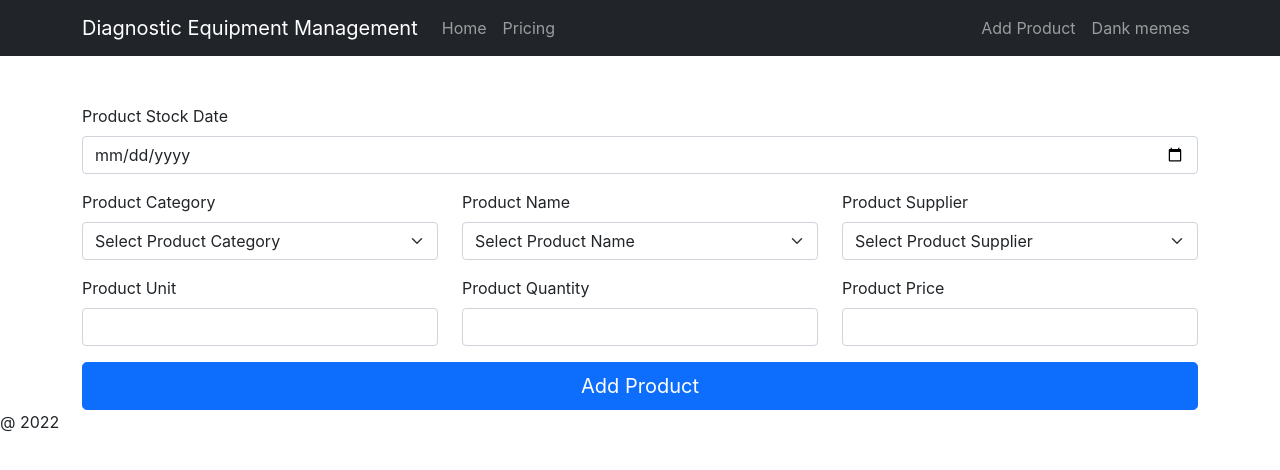
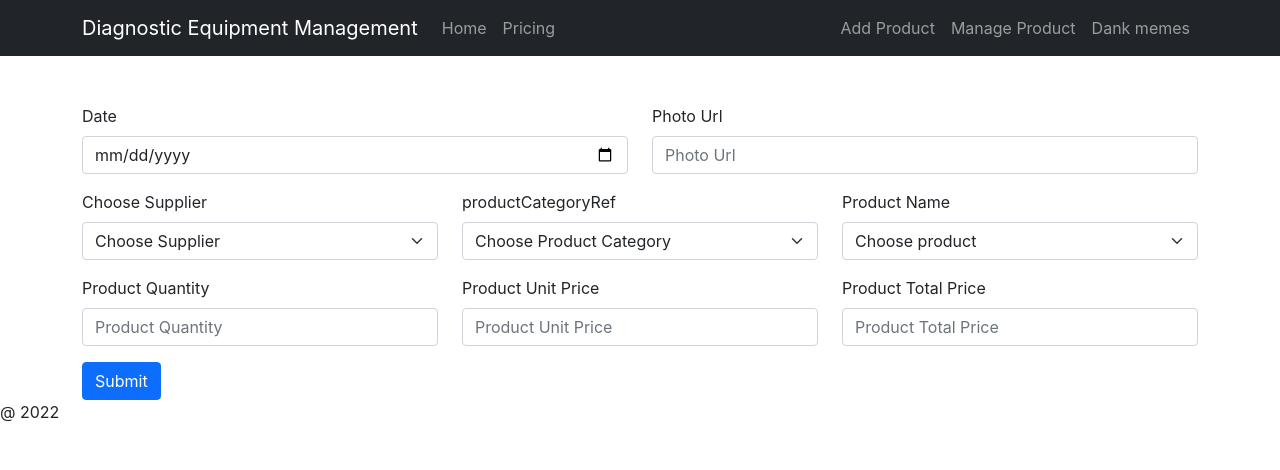
Before and after one commit to ab-siddiq/react-warehouse-management-client, a React (Create React App) app: page /addProduct in a window 1280 px wide. Shown: the top 470 px of the page. Built offline with nearby package versions, Linux system fonts and the light colour scheme.

Commit message:
complete add product to db

```diff
--- a/src/App.js
+++ b/src/App.js
@@ -4,6 +4,7 @@ import Footer from './components/Footer/Footer';
 import { Route, Routes } from 'react-router-dom';
 import AddProduct from './components/Pages/AddProduct/AddProduct';
 import Home from './components/Pages/Home/Home';
+import ManageProduct from './components/Pages/ManageProduct/ManageProduct';
 
 function App() {
   return (
@@ -12,6 +13,7 @@ function App() {
     <Routes>
       <Route path='/' element={<Home></Home>}></Route>
       <Route path='/addProduct' element={<AddProduct></AddProduct>}></Route>
+      <Route path='/manageProduct' element={<ManageProduct></ManageProduct>}></Route>
     </Routes>
     <Footer></Footer>
     </div>
--- a/src/components/Header/Header.js
+++ b/src/components/Header/Header.js
@@ -17,6 +17,7 @@ const Header = () => {
             </Nav>
             <Nav>
               <Nav.Link as={Link} to='/addProduct'>Add Product</Nav.Link>
+              <Nav.Link as={Link} to='/manageProduct'>Manage Product</Nav.Link>
               <Nav.Link >Dank memes</Nav.Link>
             </Nav>
           </Navbar.Collapse>
--- a/src/components/Pages/AddProduct/AddProduct.js
+++ b/src/components/Pages/AddProduct/AddProduct.js
@@ -1,74 +1,114 @@
 import React from "react";
 import { Button, Col, Form, Row } from "react-bootstrap";
+import { useRef } from 'react';
+const AddProduct = () => {
 
-const AddProduct = () => {
+const stockDateRef = useRef('');
+  const photoUrlRef = useRef('');
+  const supplierRef = useRef('');
+  const productCategoryRef = useRef('');
+  const productNameRef = useRef('');
+  const productQuantityRef = useRef('');
+  const productUnitPriceRef = useRef('');
+  const productTotalPriceRef = useRef('');
+  const productSupplierList =[{id: 1, name: 'square'},{id: 2, name:'acme'},{id: 3, name:'incepta'},{id: 3, name:'beximco'},{id: 4, name:'aci'}];
+  const productCategoryList =[{id: 11, name:'injection'},{id: 22, name:'tablet'},{id: 33, name:'inheler'},{id: 44, name:'cirap'}];
+  const productNameList = [{id: 111, name:'Abacavir'},{id: 222, name:'Acetazolamide'},{id: 333, name:'Aciclovir'},{id: 444, name:'Ampicillin'}];
+
+  const handleSubmit = e =>{
+    e.preventDefault();
+    const stockDate = stockDateRef.current.value;
+    const productPhotoUrl = photoUrlRef.current.value;
+    const productSupplier = supplierRef.current.value;
+    const productName = productNameRef.current.value;
+    const productCategory = productCategoryRef.current.value;
+    const productQuantity = productQuantityRef.current.value;
+    const productUnitPrice = productUnitPriceRef.current.value;
+    const productTotalPrice = productTotalPriceRef.current.value;
+    const stock = {stockDate,productPhotoUrl,productSupplier,productName,productCategory,productQuantity,productUnitPrice,productTotalPrice}
+
+    fetch('http://localhost:5000/stock',{
+      method: "POST",
+      headers: {
+        "content-type": "application/json",
+      },
+      body: JSON.stringify(stock),
+    })
+    .then(res=>res.json())
+    .then(response=>{console.log(response)})
+  }
   return (
     <div className="container mt-5">
-      <Form>
-        <Form.Group className="mb-3" controlId="">
-          <Form.Label>Product Stock Date</Form.Label>
-          <Form.Control type="date" placeholder="" />
+
+      <Form onSubmit={handleSubmit}>
+        <Row>
+          <Col>
+            <Form.Group className="mb-3" controlId="formBasicName">
+            <Form.Label>Date</Form.Label>
+            <Form.Control ref={stockDateRef} type="date" placeholder="Enter Name" />
           </Form.Group>
+          </Col>
+          <Col>
+            <Form.Group className="mb-3" controlId="formBasicName">
+            <Form.Label>Photo Url</Form.Label>
+            <Form.Control ref={photoUrlRef} type="text" placeholder="Photo Url" />
+          </Form.Group>
+          </Col>
+
+
+        </Row>
         <Row>
-      <Form.Group as={Col} className="mb-3">
-          <Form.Label>Product Category</Form.Label>
-          <Form.Select>
-            <option>Select Product Category</option>
-            <option>a</option>
-            <option>b</option>
-            <option>c</option>
-            <option>d</option>
-            <option>e</option>
+          <Form.Group className="mb-3" as={Col} controlId="formGridState">
+            <Form.Label>Choose Supplier</Form.Label>
+            <Form.Select ref={supplierRef} defaultValue="Choose...">
+              <option>Choose Supplier</option>
+              {productSupplierList.map(sup=><option key={sup.id}>{sup.name}</option>)}
             </Form.Select>
          </Form.Group>
-        <Form.Group as={Col} className="mb-3">
-          <Form.Label>Product Name</Form.Label>
-          <Form.Select>
-            <option>Select Product Name</option>
-            <option>a</option>
-            <option>b</option>
-            <option>c</option>
-            <option>d</option>
-            <option>e</option>
+          <Form.Group className="mb-3" as={Col} controlId="formGridState">
+            <Form.Label>productCategoryRef</Form.Label>
+            <Form.Select ref={productCategoryRef} defaultValue="Choose...">
+              <option>Choose Product Category</option>
+              {productCategoryList.map(category=><option key={category.id}>{category.name}</option>)}
             </Form.Select>
          </Form.Group>
-        <Form.Group as={Col} className="mb-3">
-          <Form.Label>Product Supplier</Form.Label>
-          <Form.Select>
-            <option>Select Product Supplier</option>
-            <option>a</option>
-            <option>b</option>
-            <option>c</option>
-            <option>d</option>
-            <option>e</option>
+          <Form.Group className="mb-3" as={Col} controlId="formGridState">
+            <Form.Label>Product Name</Form.Label>
+            <Form.Select ref={productNameRef} defaultValue="Choose...">
+              <option>Choose product</option>
+              {productNameList.map(name=><option key={name.id}>{name.name}</option>)}
             </Form.Select>
          </Form.Group>
         </Row>
+        <Row>
+        <Col>
+            <Form.Group className="mb-3" controlId="formBasicName">
+            <Form.Label>Product Quantity</Form.Label>
+            <Form.Control  ref={productQuantityRef} type="text" placeholder="Product Quantity" />
+          </Form.Group>
+          </Col>
+        <Col>
+            <Form.Group className="mb-3" controlId="formBasicName">
+            <Form.Label>Product Unit Price</Form.Label>
+            <Form.Control ref={productUnitPriceRef} type="text" placeholder="Product Unit Price" />
+          </Form.Group>
+          </Col>
+        <Col>
+            <Form.Group className="mb-3" controlId="formBasicName">
+            <Form.Label>Product Total Price</Form.Label>
+            <Form.Control ref={productTotalPriceRef} type="text" placeholder="Product Total Price" />
+          </Form.Group>
+          </Col>
+        </Row>
 
-        <Row>
-        <Form.Group as={Col} className="mb-3" controlId="">
-          <Form.Label>Product Unit</Form.Label>
-          <Form.Control type="text" placeholder="" />
-        </Form.Group>
-        <Form.Group as={Col} className="mb-3" controlId="">
-          <Form.Label>Product Quantity</Form.Label>
-          <Form.Control type="text" placeholder="" />
-        </Form.Group>
-        <Form.Group as={Col} className="mb-3" controlId="">
-          <Form.Label>Product Price</Form.Label>
-          <Form.Control type="text" placeholder="" />
-        </Form.Group>
 
-        </Row>
-        <div className="d-grid">
-        <Button variant="primary" size='lg' type="submit">
-          Add Product
+
+        <Button variant="primary" type="submit">
+          Submit
         </Button>
-        </div>
-
       </Form>
     </div>
   );
-};
+}
 
 export default AddProduct;
--- /dev/null
+++ b/src/components/Pages/ManageProduct/ManageProduct.js
@@ -0,0 +1,48 @@
+import React  from "react";
+import { Table } from "react-bootstrap";
+
+
+const ManageProduct = () => {
+
+    return (
+        <div className="container mt-5">
+        <Table striped bordered hover>
+            <thead>
+                <tr>
+                <th>#</th>
+                <th>Stock Date</th>
+                <th>Photo URL</th>
+                <th>Product Supplier</th>
+                <th>Product Category</th>
+                <th>Product Name</th>
+                <th>Product Count</th>
+                <th>Product Unit Price</th>
+                <th>Product Total Price</th>
+                <th>Action</th>
+                </tr>
+            </thead>
+            <tbody>
+                <tr>
+                    <td>1</td>
+                    <td>Mark</td>
+                    <td>Otto</td>
+                    <td>@mdo</td>
+                    <td>Otto</td>
+                    <td>@mdo</td>
+                    <td>Otto</td>
+                    <td>@mdo</td>
+                    <td>Otto</td>
+                    <td>
+                        <button>edit</button>
+                        <button>update</button>
+                        <button>delete</button>
+                    </td>
+                </tr>
+
+            </tbody>
+        </Table>
+        </div>
+    );
+}
+
+export default ManageProduct;
```
Lines whose indentation alone changed are shown as unchanged.
